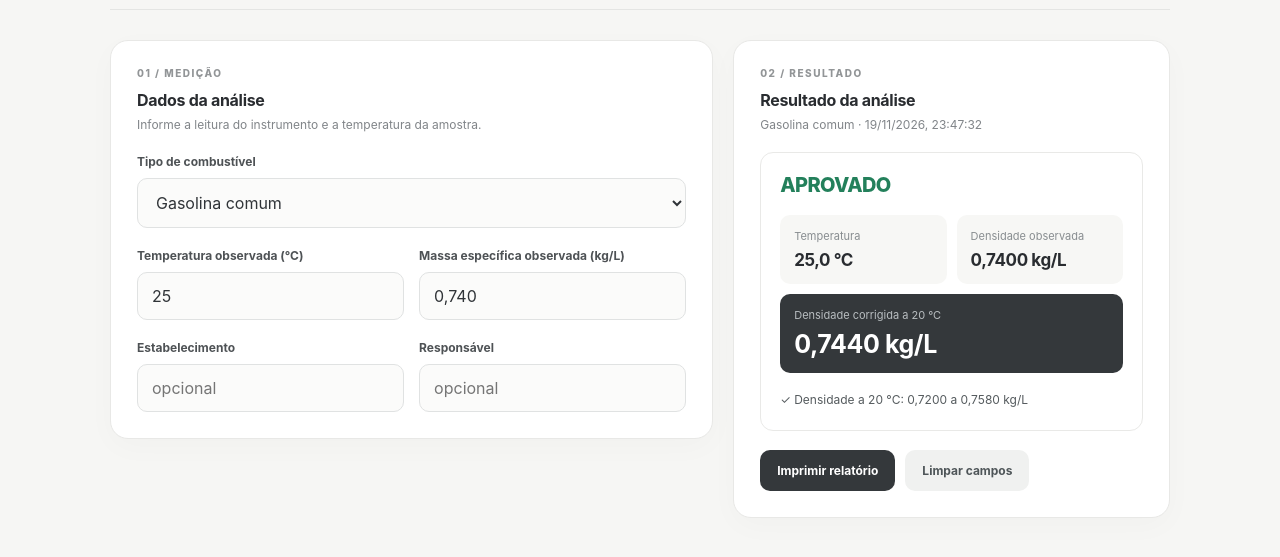
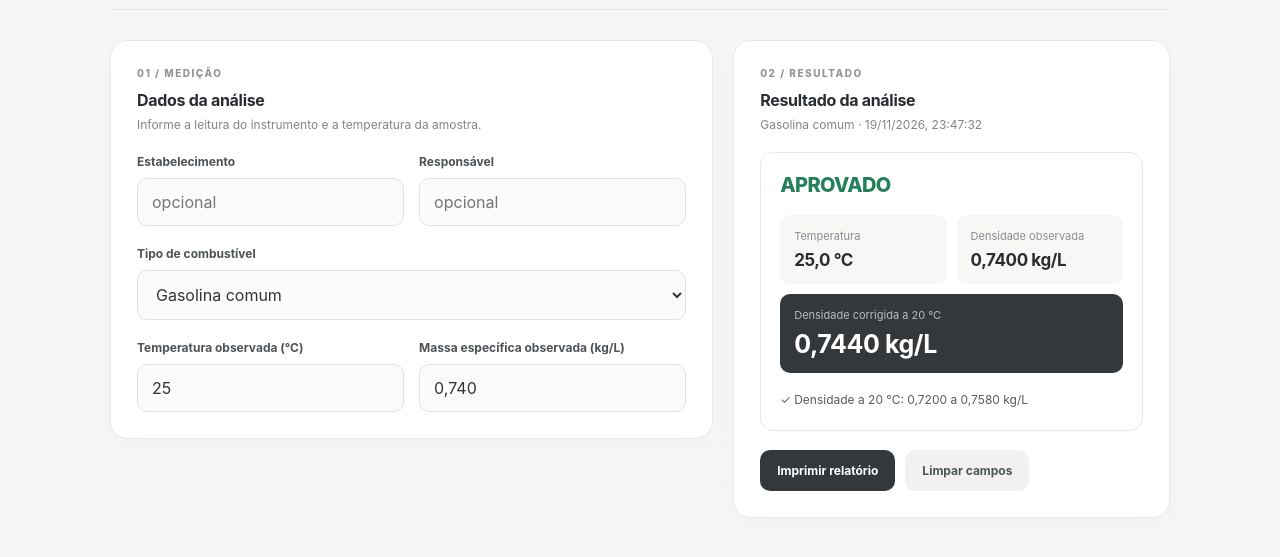
Before and after one commit to hatlasgaming-ctrl/salge, a plain HTML site: page index.html in a window 1280 px wide. Shown: the part 93-650 px from the top of the page. Drawn offline with Linux system fonts and the light colour scheme.

Commit message:
Update index.html

```diff
--- a/index.html
+++ b/index.html
@@ -44,32 +44,50 @@
     </header>
     <div class="layout"><div>
         <section class="panel">
+
+
                 <div class="eyebrow">01 / Medição</div>
                 <h2>Dados da análise</h2>
                 <div class="muted">Informe a leitura do instrumento e a temperatura da amostra.</div>
+
+
+                            <div class="two">
+                    <div class="field">
+                        <label for="station">Estabelecimento</label>
+                        <input id="station" placeholder="opcional">
+                    </div>
+                    <div class="field">
+                        <label for="operator">Responsável</label>
+                        <input id="operator" placeholder="opcional">
+                    </div>
+                </div>
+
+
                 <div class="field">
                     <label for="fuel">Tipo de combustível</label>
                     <select id="fuel"></select>
                 </div>
+
+
                 <div class="two">
                     <div class="field">
                         <label for="temp">Temperatura observada (°C)</label>
                         <input id="temp" inputmode="decimal" value="25" placeholder="Ex.: 25,0">
                     </div>
+
                     <div class="field">
                         <label for="density">Massa específica observada (kg/L)</label>
-                    <input id="density" inputmode="decimal" value="0,740" placeholder="Ex.: 0,7400"></div>
+                        <input id="density" inputmode="decimal" value="0,740" placeholder="Ex.: 0,7400">
                     </div>
-                <div class="two">
-                    <div class="field">
-                        <label for="station">Estabelecimento</label>
-                        <input id="station" placeholder="opcional"></div>
-                        <div class="field">
-                            <label for="operator">Responsável</label>
-                            <input id="operator" placeholder="opcional"></div>
                 </div>
+
+
+
             </section>
                 </div>
+
+
+
                 <section class="panel" id="report">
                     <div class="eyebrow">02 / Resultado</div>
                     <h2>Resultado da análise</h2>
```
Lines whose indentation alone changed are shown as unchanged.
